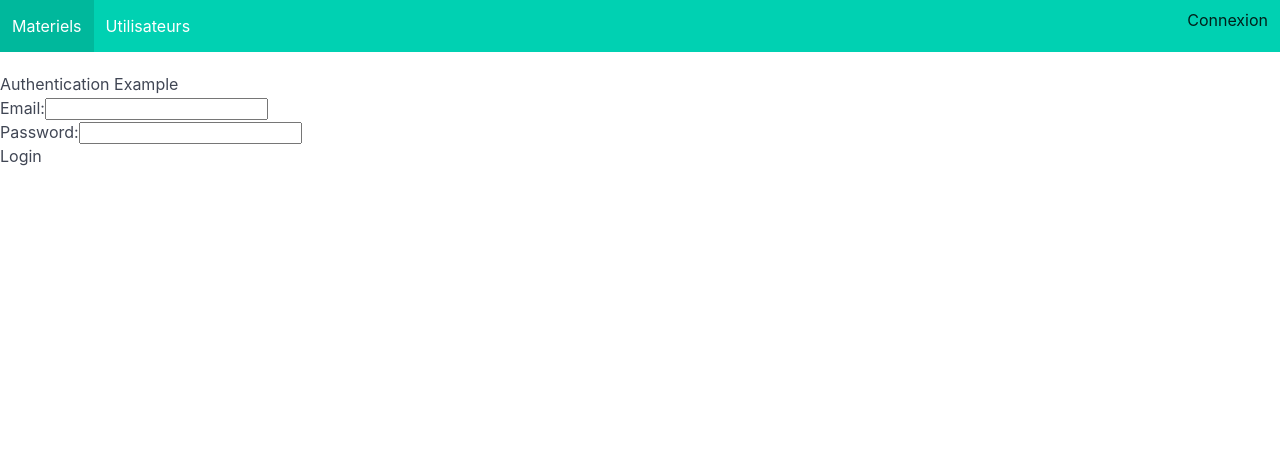
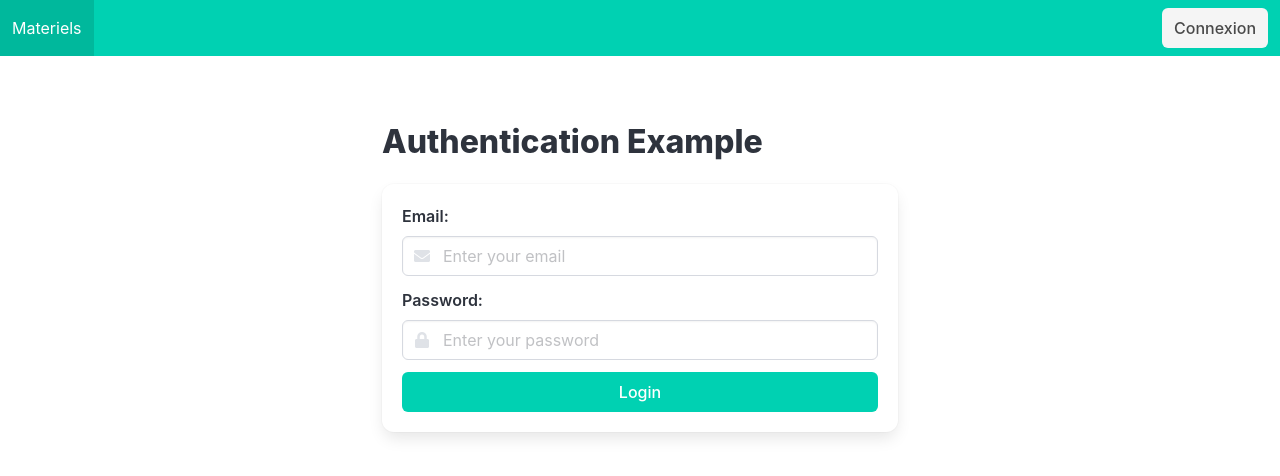
Before and after one commit to MrEleffant/matos-rent, a Vue app: page /auth in a window 1280 px wide. Shown: the top 476 px of the page. Built offline with nearby package versions, Linux system fonts and the light colour scheme; no server answers.

Commit message:
fin du cours

```diff
--- a/src/App.vue
+++ b/src/App.vue
@@ -4,20 +4,22 @@
       <div class="navbar-brand">
 
         <router-link to="/" class="navbar-item">Materiels</router-link>
-        <router-link to="/manage-users" class="navbar-item">Utilisateurs</router-link>
+        <router-link v-if="user?.data?.role == 'admin'" to="/manage-users" class="navbar-item">Utilisateurs</router-link>
       </div>
 
       <div class="navbar-menu">
         <div class="navbar-end">
-          <div v-if="user">
+          <div v-if="user?.value">
             <span class="navbar-item">
-              Connecté en tant que <strong>{{ user.name }}</strong>
+              <strong>{{ user?.data?.prenom }}</strong> en tant que <strong>{{ user?.data?.role }}</strong>
+              <button @click="logout" class="button is-light">Déconnexion</button>
             </span>
-            <button @click="logout" class="button is-light">Déconnexion</button>
           </div>
 
           <div v-else>
-            <router-link to="/auth" class="navbar-item">Connexion</router-link>
+            <span class="navbar-item">
+              <router-link to="/auth" class="navbar-item button is-light">Connexion</router-link>
+            </span>
           </div>
         </div>
       </div>
@@ -29,8 +31,10 @@
 
 <script>
 import { ref, onMounted } from 'vue';
-import { auth } from './firebase';
+import { auth, db} from './firebase';
 import { onAuthStateChanged, signOut } from 'firebase/auth';
+
+import { doc, getDoc} from "firebase/firestore";
 
 export default {
   name: "App",
@@ -47,9 +51,24 @@ export default {
     };
 
     // Écouter l'état de l'utilisateur connecté
-    onMounted(() => {
-      onAuthStateChanged(auth, (currentUser) => {
-        user.value = currentUser;
+    onMounted(async () => {
+      onAuthStateChanged(auth, async (currentUser) => {
+        user.value = {value: currentUser, data: null};
+
+        try {
+          const docRef = doc(db, "Utilisateurs", currentUser.uid);
+          const data = await getDoc(docRef);
+
+          if (data.exists()) {
+            user.value.data = data.data();
+          } else {
+            user.value.data = null;
+          }
+
+        } catch (error) {
+          console.log('Error getting user:', error);
+        }
+
       });
     });
 
--- a/src/components/Auth.vue
+++ b/src/components/Auth.vue
@@ -1,29 +1,61 @@
-<!-- src/components/AuthExample.vue -->
 <template>
-    <div>
-      <h1>Authentication Example</h1>
-      <form @submit.prevent="login">
-        <div>
-          <label for="email">Email:</label>
-          <input type="email" v-model="email" required />
+  <div class="container">
+    <section class="section">
+      <div class="columns is-centered">
+        <div class="column is-half">
+          <h1 class="title">Authentication Example</h1>
+          <form @submit.prevent="login" class="box">
+            <div class="field">
+              <label class="label" for="email">Email:</label>
+              <div class="control has-icons-left">
+                <input
+                  class="input"
+                  type="email"
+                  id="email"
+                  v-model="email"
+                  required
+                  placeholder="Enter your email" />
+                <span class="icon is-small is-left">
+                  <i class="fas fa-envelope"></i>
+                </span>
               </div>
-        <div>
-          <label for="password">Password:</label>
-          <input type="password" v-model="password" required />
             </div>
-        <button type="submit">Login</button>
+            <div class="field">
+              <label class="label" for="password">Password:</label>
+              <div class="control has-icons-left">
+                <input
+                  class="input"
+                  type="password"
+                  id="password"
+                  v-model="password"
+                  required
+                  placeholder="Enter your password" />
+                <span class="icon is-small is-left">
+                  <i class="fas fa-lock"></i>
+                </span>
+              </div>
+            </div>
+            <div class="field">
+              <div class="control">
+                <button type="submit" class="button is-primary is-fullwidth">Login</button>
+              </div>
+            </div>
           </form>
-      <p v-if="user">Logged in as: {{ user.email }}</p>
+          <p v-if="user" class="notification is-success">Logged in as: {{ user.email }}</p>
+        </div>
+      </div>
+    </section>
   </div>
 </template>
 
 <script>
 import { ref } from 'vue';
-  import { signInWithEmailAndPassword, onAuthStateChanged } from 'firebase/auth';
+import { signInWithEmailAndPassword, onAuthStateChanged } from 'firebase/auth'
 import { auth } from '../firebase.js';
 
 export default {
-    name: 'AuthExample',
+  // eslint-disable-next-line vue/multi-word-component-names
+  name: 'Auth',
   setup() {
     const email = ref('');
     const password = ref('');
@@ -37,7 +69,7 @@
       }
     };
 
-      onAuthStateChanged(auth, (currentUser) => {
+    onAuthStateChanged(auth, async (currentUser) => {
       user.value = currentUser;
     });
 
@@ -46,7 +78,12 @@
       password,
       user,
       login,
-      };
+    }
   },
 };
 </script>
+
+<style>
+@import 'https://cdnjs.cloudflare.com/ajax/libs/bulma/0.9.4/css/bulma.min.css';
+@import 'https://cdnjs.cloudflare.com/ajax/libs/font-awesome/5.15.4/css/all.min.css';
+</style>
--- a/src/components/EditUser.vue
+++ b/src/components/EditUser.vue
@@ -25,6 +25,12 @@
           <label class="label">Matricule</label>
           <div class="control">
             <input class="input" v-model="user.matricule" type="text" />
+          </div>
+        </div>
+        <div class="field">
+          <label class="label">Mot de passe</label>
+          <div class="control">
+            <input class="input" v-model="user.password" type="password" />
           </div>
         </div>
         <div class="field">
@@ -62,6 +68,7 @@
         prenom: "",
         mail: "",
         matricule: "",
+        password: "",
         role: "emprunteur",
       },
     };
--- a/src/components/ManageUsers.vue
+++ b/src/components/ManageUsers.vue
@@ -46,6 +46,17 @@
               type="text"
               v-model="user.matricule"
               placeholder="Matricule de l'utilisateur"
+            />
+          </div>
+        </div>
+        <div class="field">
+          <label class="label">Mot de passe</label>
+          <div class="control">
+            <input
+              class="input"
+              type="password"
+              v-model="user.password"
+              placeholder="Mot de passe de l'utilisateur"
             />
           </div>
         </div>
@@ -114,8 +125,9 @@
 </template>
 
 <script>
-  import { collection, addDoc, onSnapshot, deleteDoc, doc } from "firebase/firestore";
+import { collection, doc, onSnapshot, deleteDoc, setDoc } from "firebase/firestore";
 import { db } from "../firebase";
+import { getAuth, createUserWithEmailAndPassword } from "firebase/auth";
 
 export default {
   data() {
@@ -125,6 +137,7 @@
         prenom: "",
         mail: "",
         matricule: "",
+        password: "",
         role: "emprunteur",
       },
       users: [],
@@ -138,23 +151,35 @@
       }
 
       try {
-          await addDoc(collection(db, "Utilisateurs"), {
+        const auth = getAuth();
+        const userCredential = await createUserWithEmailAndPassword(
+          auth,
+          this.user.mail,
+          this.user.password
+        );
+
+        const uid = userCredential.user.uid;
+
+        await setDoc(doc(db, "Utilisateurs", uid), {
           nom: this.user.nom,
           prenom: this.user.prenom,
           mail: this.user.mail,
           matricule: this.user.matricule,
           role: this.user.role,
         });
+
         this.user = {
           nom: "",
           prenom: "",
           mail: "",
           matricule: "",
+          password: "",
           role: "emprunteur",
         };
         alert("Utilisateur ajouté avec succès !");
       } catch (error) {
         console.error("Erreur lors de l'ajout de l'utilisateur :", error);
+        alert(error.message);
       }
     },
 
```
Lines whose indentation alone changed are shown as unchanged.
